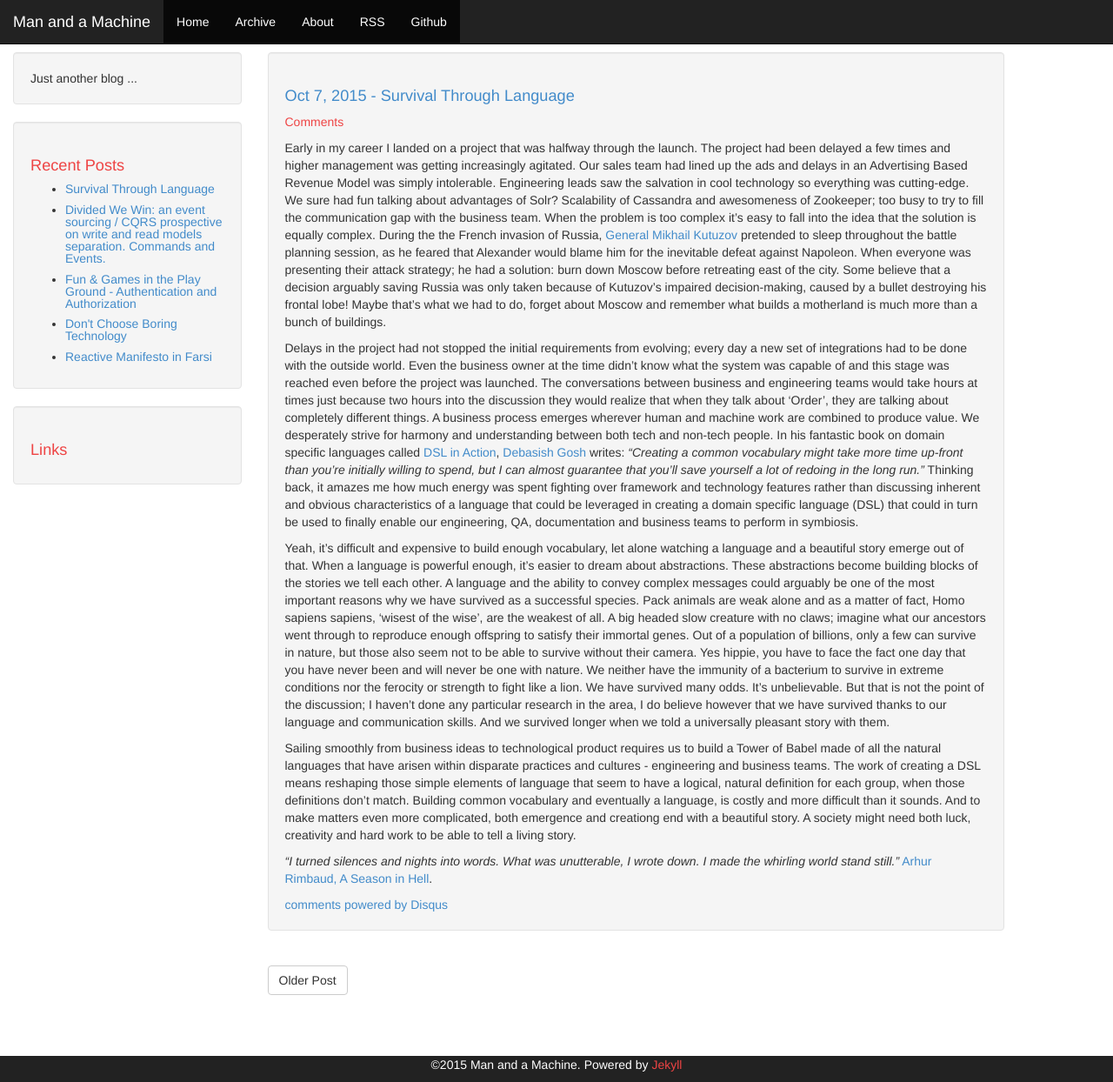
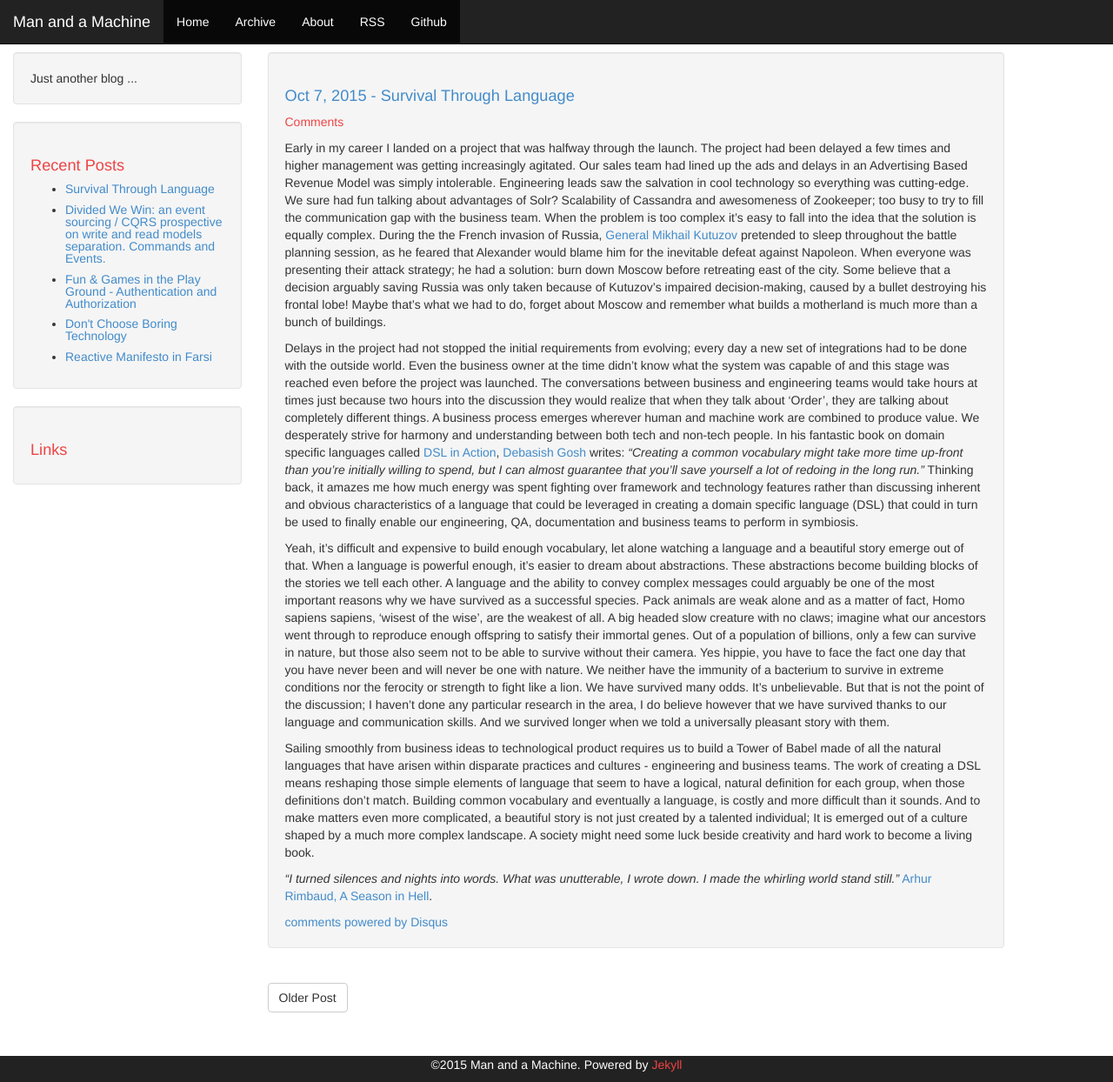
Before and after one commit to esfand-r/esfand-r.github.com, a Jekyll site: the page built from _posts/2015-10-07-survival-through-language.markdown, in a window 1280 px wide and 1244 px high. Shown: the whole window at 87% size. Built offline with Jekyll 4.4.1, drawn with Linux system fonts in a browser that asks for light colours; Markdown is read by kramdown in place of the engine named in the settings; comment, search, counter and statistics services are not loaded.

Commit message:
Updated 2015-10-07-survival-through-language.markdown

```diff
--- a/_posts/2015-10-07-survival-through-language.markdown
+++ b/_posts/2015-10-07-survival-through-language.markdown
@@ -21,6 +21,6 @@
 
 Yeah, it’s difficult and expensive to build enough vocabulary, let alone watching a language and a beautiful story emerge out of that. When a language is powerful enough, it’s easier to dream about abstractions. These abstractions become building blocks of the stories we tell each other. A language and the ability to convey complex messages could arguably be one of the most important reasons why we have survived as a successful species. Pack animals are weak alone and as a matter of fact, Homo sapiens sapiens, ‘wisest of the wise’, are the weakest of all. A big headed slow creature with no claws; imagine what our ancestors went through to reproduce enough offspring to satisfy their immortal genes. Out of a population of billions, only a few can survive in nature, but those also seem not to be able to survive without their camera. Yes hippie, you have to face the fact one day that you have never been and will never be one with nature. We neither have the immunity of a bacterium to survive in extreme conditions nor the ferocity or strength to fight like a lion. We have survived many odds. It’s unbelievable. But that is not the point of the discussion; I haven’t done any particular research in the area, I do believe however that we have survived thanks to our language and communication skills. And we survived longer when we told a universally pleasant story with them.
 
-Sailing smoothly from business ideas to technological product requires us to build a Tower of Babel made of all the natural languages that have arisen within disparate practices and cultures - engineering and business teams. The work of creating a DSL means reshaping those simple elements of language that seem to have a logical, natural definition for each group, when those definitions don’t match. Building common vocabulary and eventually a language, is costly and more difficult than it sounds. And to make matters even more complicated, both emergence and creationg end with a beautiful story. A society might need both luck, creativity and hard work to be able to tell a living story.
+Sailing smoothly from business ideas to technological product requires us to build a Tower of Babel made of all the natural languages that have arisen within disparate practices and cultures - engineering and business teams. The work of creating a DSL means reshaping those simple elements of language that seem to have a logical, natural definition for each group, when those definitions don’t match. Building common vocabulary and eventually a language, is costly and more difficult than it sounds. And to make matters even more complicated, a beautiful story is not just created by a talented individual; It is emerged out of a culture shaped by a much more complex landscape. A society might need some luck beside creativity and hard work to become a living book.
 
 _“I turned silences and nights into words. What was unutterable, I wrote down. I made the whirling world stand still.”_ [Arhur Rimbaud, A Season in Hell](https://www.google.com/url?q=https://books.google.ca/books?id%3Dcu1KCAAAQBAJ%26pg%3DPT27%26lpg%3DPT27%26dq%3DI%2Bturned%2Bsilences%2Band%2Bnights%2Binto%2Bwords.%2BWhat%2Bwas%2Bunutterable,%2BI%2Bwrote%2Bdown.%2BI%2Bmade%2Bthe%2Bwhirling%2Bworld%2Bstand%2Bstill%26source%3Dbl%26ots%3D13VEIOsUHc%26sig%3D-sqirZAoMZvSoQgVk83VmO_Agyk%26hl%3Den%26sa%3DX%26ved%3D0CDgQ6AEwBWoVChMIuZ76pOnoxwIVChuSCh2irwbO%23v%3Donepage%26q%3DI%2520turned%2520silences%2520and%2520nights%2520into%2520words.%2520What%2520was%2520unutterable%252C%2520I%2520wrote%2520down.%2520I%2520made%2520the%2520whirling%2520world%2520stand%2520still%26f%3Dfalse&sa=D&usg=AFQjCNFP-EulvM5oZIpGwhd_Cymh1FAiSQ).
```
